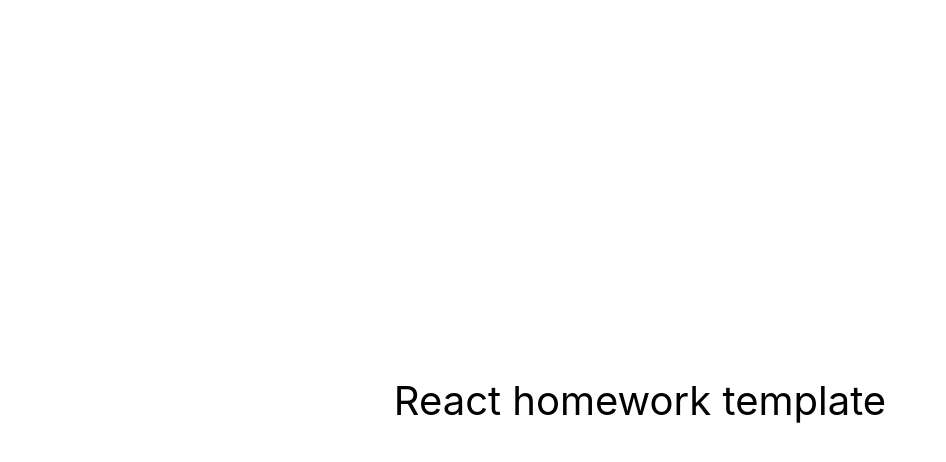
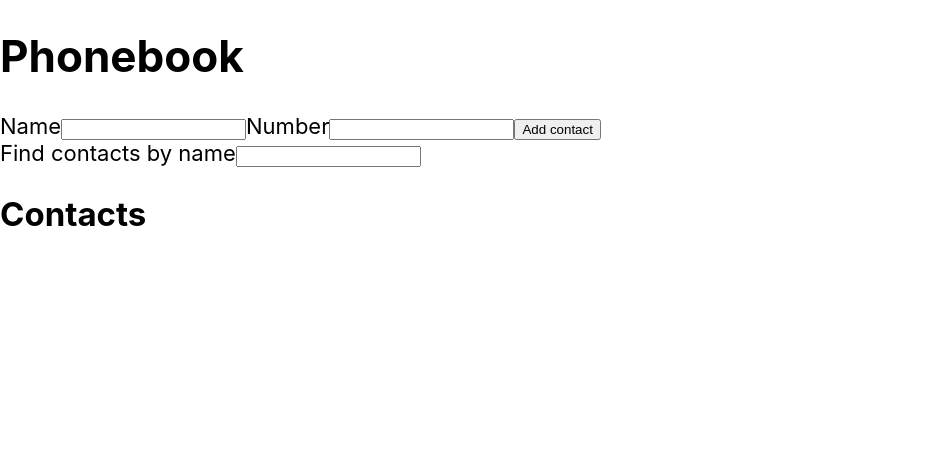
Before and after one commit to jokerav/goit-react-hw-04-phonebook, a React (Create React App) app: page / in a window 1280 px wide. Shown: the top 462 px of the page, without its empty margins (0-946 px from the left). Built offline with nearby package versions, Linux system fonts and the light colour scheme.

Commit message:
old version

```diff
--- a/src/components/App.jsx
+++ b/src/components/App.jsx
@@ -1,16 +1,72 @@
-export const App = () => {
+import { Component } from 'react';
+import { nanoid } from 'nanoid';
+import ContactForm from './ContactsForm/ContactForm';
+import ContactList from './ContactList/ContactList';
+import Filter from './Filter/Filter';
+export class App extends Component {
+  state = {
+    contacts: [],
+    filter: '',
+  };
+  componentDidMount() {
+    const localContacts = localStorage.getItem('contacts');
+    const parseContacts = JSON.parse(localContacts);
+    if (parseContacts) {
+      this.setState({ contacts: parseContacts });
+    }
+  }
+  componentDidUpdate(prevState) {
+    const { contacts } = this.state;
+    if (prevState.contacts !== contacts) {
+      localStorage.setItem('contacts', JSON.stringify(contacts));
+    }
+  }
+  isNameInPhonebook = name => {
+    const nameInLowerCase = name.toLowerCase();
+    for (const contact of this.state.contacts) {
+      if (contact.name.toLowerCase() === nameInLowerCase) {
+        return true;
+      }
+    }
+    return false;
+  };
+  addContact = contact => {
+    const { name } = contact;
+    if (!this.isNameInPhonebook(name)) {
+      contact.id = nanoid(5);
+      this.setState(prevState => prevState.contacts.push(contact));
+    } else {
+      alert(`${name} is already in contacts`);
+    }
+  };
+  onFilterChange = e => {
+    const { value } = e.currentTarget;
+    this.setState({ filter: value });
+  };
+  deleteContact = id => {
+    this.setState(prevState => ({
+      contacts: prevState.contacts.filter(contact => contact.id !== id),
+    }));
+  };
+  render() {
+    const { filter, contacts } = this.state;
+    const normFilter = filter.toLowerCase();
+    const visibleContacts = contacts.filter(contact =>
+      contact.name.toLowerCase().includes(normFilter)
+    );
     return (
       <div
         style={{
-        height: '100vh',
-        display: 'flex',
-        justifyContent: 'center',
-        alignItems: 'center',
-        fontSize: 40,
-        color: '#010101'
+          fontSize: 22,
+          color: '#010101',
         }}
       >
-      React homework template
+        <h1>Phonebook</h1>
+        <ContactForm onSubmit={this.addContact} />
+        <Filter value={this.state.filter} onChange={this.onFilterChange} />
+        <h2>Contacts</h2>
+        <ContactList contacts={visibleContacts} onDelete={this.deleteContact} />
       </div>
     );
-};
+  }
+}
--- /dev/null
+++ b/src/components/Contact/Contact.jsx
@@ -0,0 +1,23 @@
+import PropTypes from 'prop-types';
+const Contact = ({ contact, onDelete }) => {
+  const { name, number, id } = contact;
+  return (
+    <li>
+      <p>
+        {name} : {number}
+      </p>
+      <button type="button" onClick={() => onDelete(id)}>
+        Delete
+      </button>
+    </li>
+  );
+};
+export default Contact;
+Contact.propTypes = {
+  contact: PropTypes.shape({
+    id: PropTypes.string,
+    name: PropTypes.string.isRequired,
+    number: PropTypes.string.isRequired,
+  }).isRequired,
+  onDelete: PropTypes.func.isRequired,
+};
--- /dev/null
+++ b/src/components/ContactList/ContactList.jsx
@@ -0,0 +1,27 @@
+import PropTypes from 'prop-types';
+import Contact from '../Contact/Contact';
+const ContactList = ({ contacts, onDelete }) => {
+  return (
+    <ul>
+      {contacts.map(contact => (
+        <Contact
+          key={contact.id}
+          contact={contact}
+          onDelete={onDelete}
+          id={contact.id}
+        />
+      ))}
+    </ul>
+  );
+};
+export default ContactList;
+ContactList.propType = {
+  contacts: PropTypes.arrayOf(
+    PropTypes.shape({
+      id: PropTypes.string.isRequired,
+      name: PropTypes.string.isRequired,
+      number: PropTypes.string.isRequired,
+    })
+  ),
+  onDelete: PropTypes.func.isRequired,
+};
--- /dev/null
+++ b/src/components/ContactsForm/ContactForm.jsx
@@ -0,0 +1,56 @@
+import { Component } from 'react';
+import PropTypes from 'prop-types';
+
+class ContactForm extends Component {
+  state = {
+    name: '',
+    number: '',
+  };
+  onChange = e => {
+    const { name, value } = e.currentTarget;
+    this.setState({ [name]: value });
+  };
+  onSubmit = e => {
+    e.preventDefault();
+    this.props.onSubmit(this.state);
+    this.setState({ name: '' });
+    this.setState({ number: '' });
+  };
+
+  render() {
+    return (
+      <form onSubmit={this.onSubmit}>
+        <label>
+          Name
+          <input
+            value={this.state.name}
+            onChange={this.onChange}
+            type="text"
+            name="name"
+            pattern="^[a-zA-Zа-яА-Я]+(([' -][a-zA-Zа-яА-Я ])?[a-zA-Zа-яА-Я]*)*$"
+            title="Name may contain only letters, apostrophe, dash and spaces. For example Adrian, Jacob Mercer, Charles de Batz de Castelmore d'Artagnan"
+            required
+          />
+        </label>
+        <label>
+          Number
+          <input
+            value={this.state.number}
+            onChange={this.onChange}
+            type="tel"
+            name="number"
+            pattern="\+?\d{1,4}?[-.\s]?\(?\d{1,3}?\)?[-.\s]?\d{1,4}[-.\s]?\d{1,4}[-.\s]?\d{1,9}"
+            title="Phone number must be digits and can contain spaces, dashes, parentheses and can start with +"
+            required
+          />
+        </label>
+        <button type="submit">Add contact</button>
+      </form>
+    );
+  }
+}
+
+export default ContactForm;
+ContactForm.propTypes = {
+  onSubmit: PropTypes.func.isRequired,
+};
--- /dev/null
+++ b/src/components/Filter/Filter.jsx
@@ -0,0 +1,20 @@
+import PropTypes from 'prop-types';
+const Filter = ({ value, onChange }) => (
+  <label>
+    Find contacts by name
+    <input
+      value={value}
+      onChange={onChange}
+      type="text"
+      name="filter"
+      pattern="^[a-zA-Zа-яА-Я]+(([' -][a-zA-Zа-яА-Я ])?[a-zA-Zа-яА-Я]*)*$"
+      title="Name may contain only letters, apostrophe, dash and spaces. For example Adrian, Jacob Mercer, Charles de Batz de Castelmore d'Artagnan"
+    />
+  </label>
+);
+
+export default Filter;
+Filter.propTypes = {
+  value: PropTypes.string,
+  onChange: PropTypes.func,
+};
```
Lines whose indentation alone changed are shown as unchanged.
